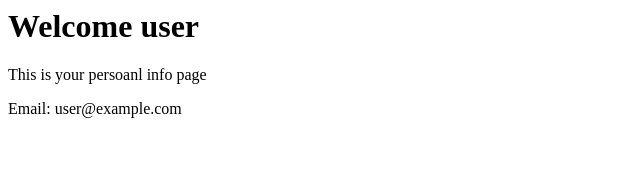
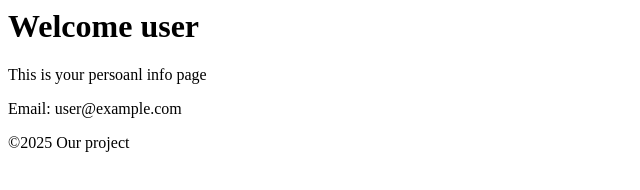
Before and after one commit to dgruploads01/collaboration_project, a plain HTML site: page profile.html in a window 1280 px wide. Shown: the whole page, without its empty margins (0-640 px from the left). Drawn offline with Linux system fonts and the light colour scheme.

Commit message:
Fix: address review comments

```diff
--- a/profile.html
+++ b/profile.html
@@ -2,3 +2,4 @@
 <h1>Welcome user</h1>
 <p>This is your persoanl info page</p>
 <p>Email: user@example.com</p>
+<footer>&copy;2025 Our project</footer>
```
